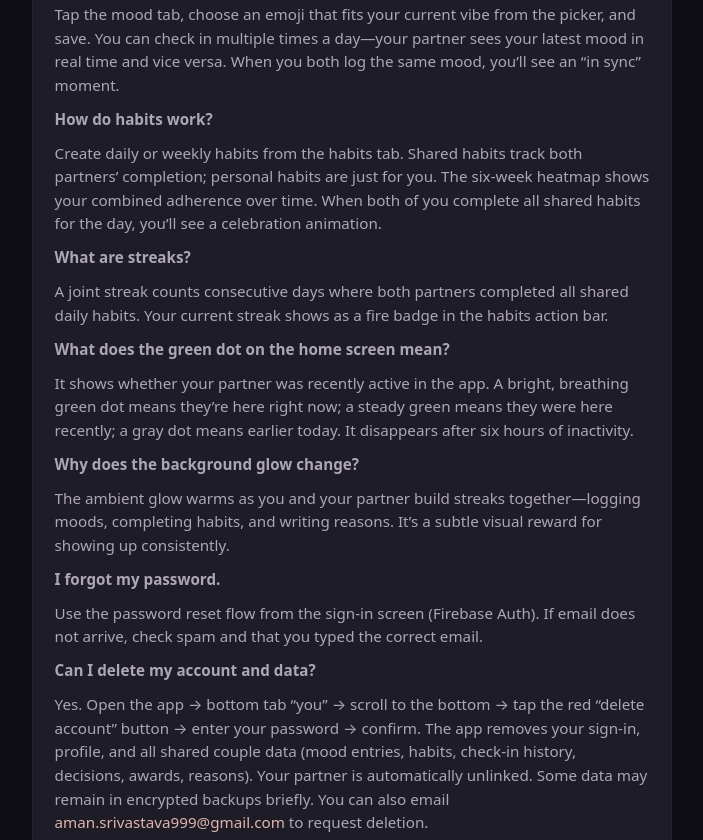
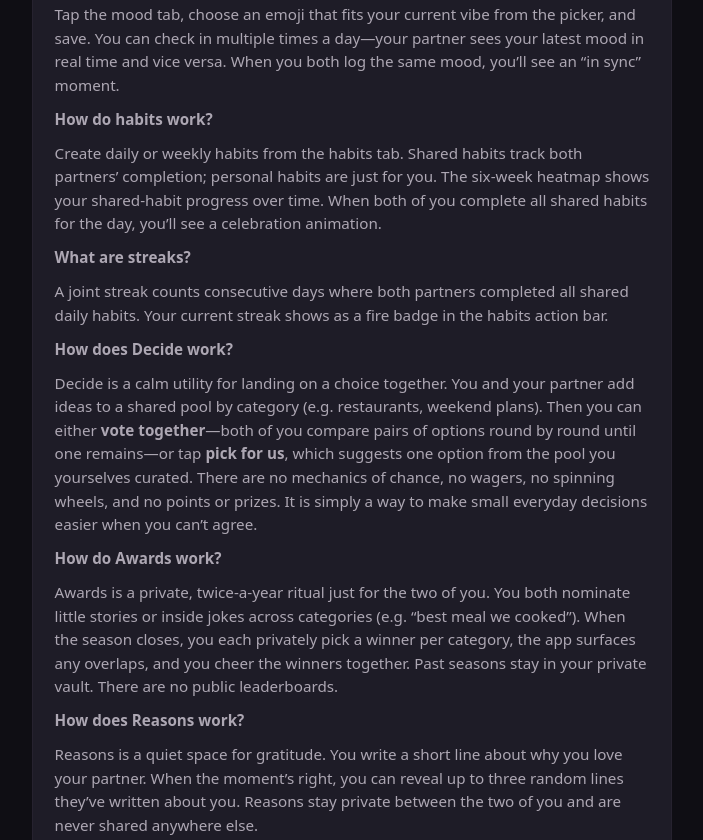
Before and after one commit to 4m4n5/humm, a website: page docs/store/support.html in a window 1280 px wide. Shown: the part 1053-1893 px from the top of the page, without its empty margins (288-991 px from the left). Drawn offline with Linux system fonts and the light colour scheme.

Commit message:
docs(store): add Decide/Awards/Reasons FAQs, clarify no-chance mechanics
Co-authored-by: Cursor <cursoragent@cursor.com>

```diff
--- a/docs/store/support.html
+++ b/docs/store/support.html
@@ -53,11 +53,23 @@
         </p>
         <p><strong>How do habits work?</strong></p>
         <p>
-          Create daily or weekly habits from the habits tab. Shared habits track both partners&rsquo; completion; personal habits are just for you. The six-week heatmap shows your combined adherence over time. When both of you complete all shared habits for the day, you&rsquo;ll see a celebration animation.
+          Create daily or weekly habits from the habits tab. Shared habits track both partners&rsquo; completion; personal habits are just for you. The six-week heatmap shows your shared-habit progress over time. When both of you complete all shared habits for the day, you&rsquo;ll see a celebration animation.
         </p>
         <p><strong>What are streaks?</strong></p>
         <p>
           A joint streak counts consecutive days where both partners completed all shared daily habits. Your current streak shows as a fire badge in the habits action bar.
+        </p>
+        <p><strong>How does Decide work?</strong></p>
+        <p>
+          Decide is a calm utility for landing on a choice together. You and your partner add ideas to a shared pool by category (e.g. restaurants, weekend plans). Then you can either <strong>vote together</strong>&mdash;both of you compare pairs of options round by round until one remains&mdash;or tap <strong>pick for us</strong>, which suggests one option from the pool you yourselves curated. There are no mechanics of chance, no wagers, no spinning wheels, and no points or prizes. It is simply a way to make small everyday decisions easier when you can&rsquo;t agree.
+        </p>
+        <p><strong>How do Awards work?</strong></p>
+        <p>
+          Awards is a private, twice-a-year ritual just for the two of you. You both nominate little stories or inside jokes across categories (e.g. &ldquo;best meal we cooked&rdquo;). When the season closes, you each privately pick a winner per category, the app surfaces any overlaps, and you cheer the winners together. Past seasons stay in your private vault. There are no public leaderboards.
+        </p>
+        <p><strong>How does Reasons work?</strong></p>
+        <p>
+          Reasons is a quiet space for gratitude. You write a short line about why you love your partner. When the moment&rsquo;s right, you can reveal up to three random lines they&rsquo;ve written about you. Reasons stay private between the two of you and are never shared anywhere else.
         </p>
         <p><strong>What does the green dot on the home screen mean?</strong></p>
         <p>
```
